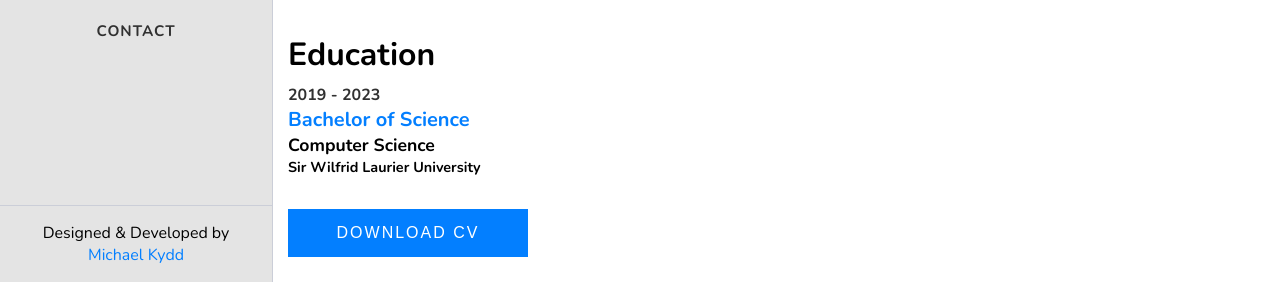
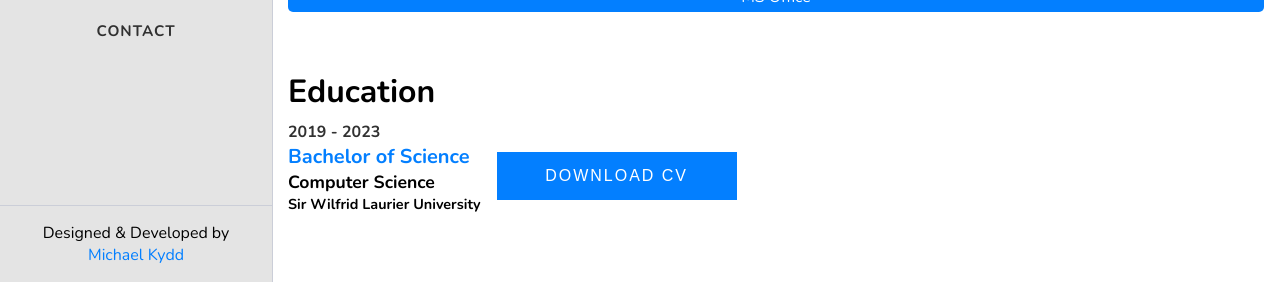
Before and after one commit to mkydd/react-portfolio, a React (Create React App) app: page /resume in a window 1280 px wide. Shown: the part 518-800 px from the top of the page. Built offline with nearby package versions, Linux system fonts and the light colour scheme.

Commit message:
style Large view: Resume page

```diff
--- a/src/styles/largeStyles.css
+++ b/src/styles/largeStyles.css
@@ -29,6 +29,17 @@
 
     .home {
         margin: 0;
+    }
+
+    .resume-page {
+        display: flex;
+        flex-wrap: wrap;
+    }
+
+    .cv-download-button-wrapper {
+        display: flex;
+        align-items: center;
+        margin-left: 1rem;
     }
 
     .projects-page {
```
